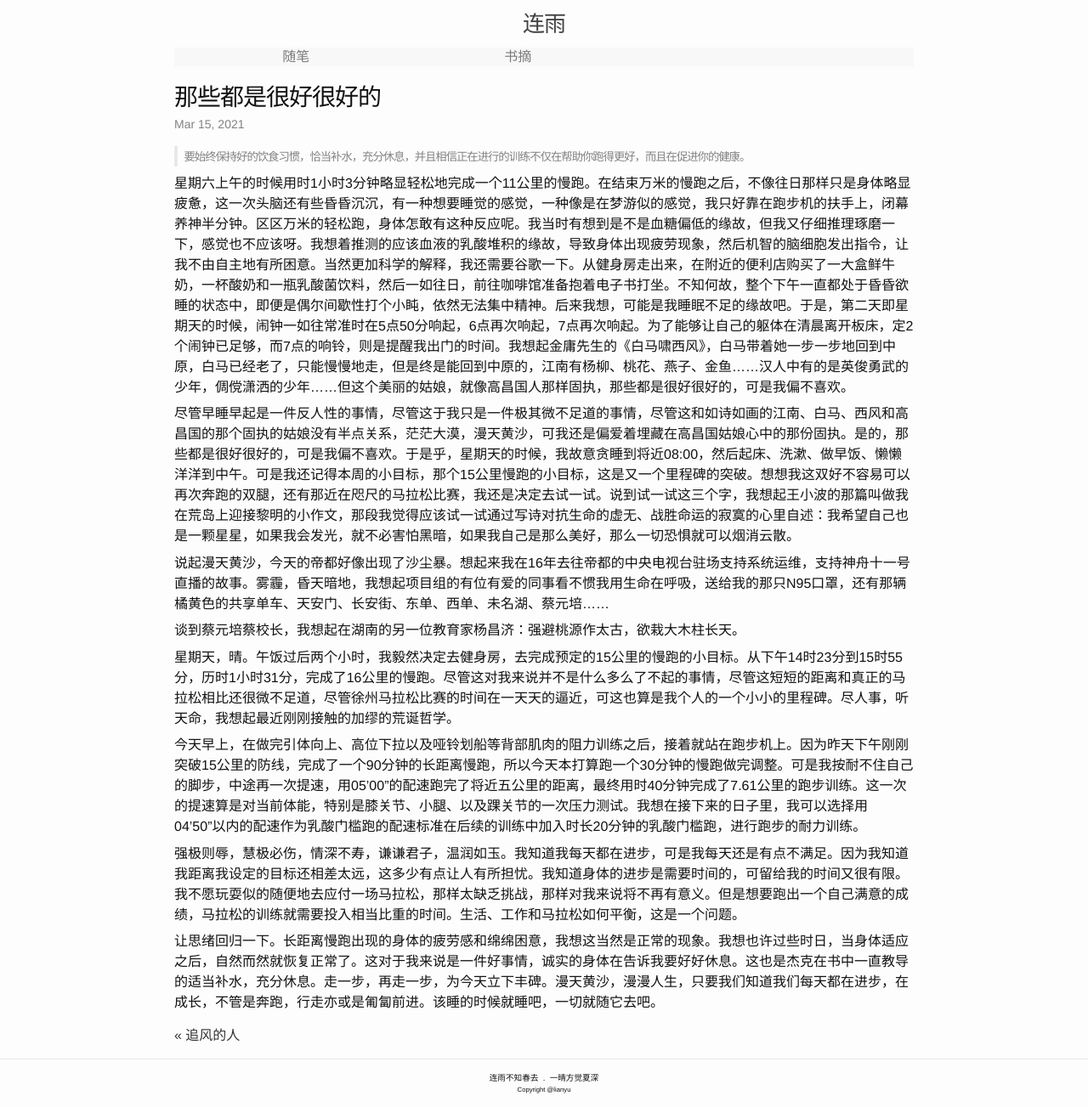
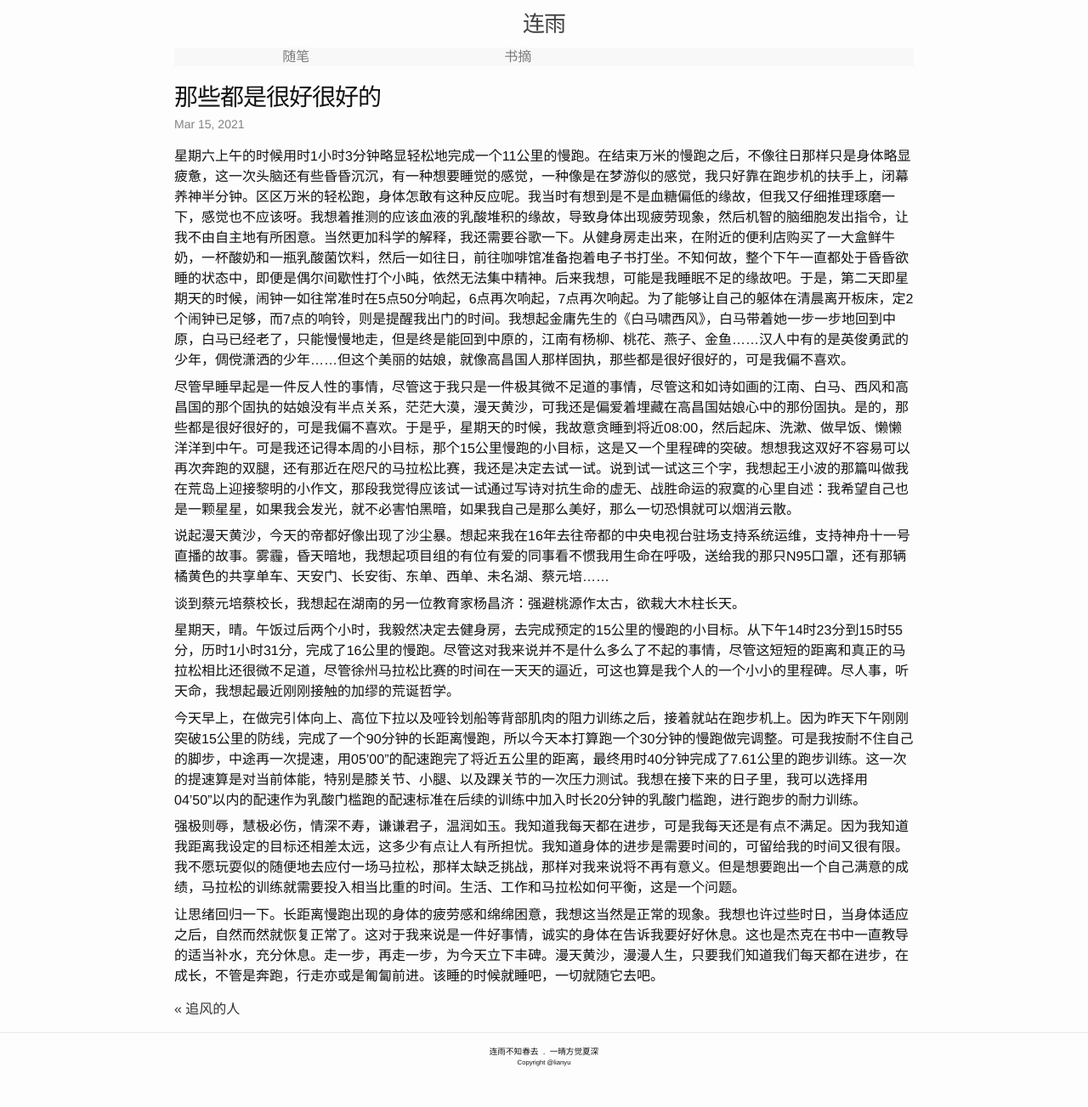
Before and after one commit to lianyu1115/lianyu, a Jekyll site: the page built from _essays/2021-03-15-那些都是很好很好的.md, in a window 1280 px wide. Shown: the whole page at 85% size. Built offline with Jekyll 4.4.1, drawn with Linux system fonts in a browser that asks for light colours; after the commit the page ends 1272 px from its top, so only the background shows below that.

Commit message:
Update 2021-03-15-那些都是很好很好的.md

```diff
--- a/_essays/2021-03-15-那些都是很好很好的.md
+++ b/_essays/2021-03-15-那些都是很好很好的.md
@@ -5,8 +5,6 @@ date: '2021-03-15 14:44:45 +0800'
 categories: ''
 tags: ''
 ---
-
-> <small> 要始终保持好的饮食习惯，恰当补水，充分休息，并且相信正在进行的训练不仅在帮助你跑得更好，而且在促进你的健康。
 
 星期六上午的时候用时1小时3分钟略显轻松地完成一个11公里的慢跑。在结束万米的慢跑之后，不像往日那样只是身体略显疲惫，这一次头脑还有些昏昏沉沉，有一种想要睡觉的感觉，一种像是在梦游似的感觉，我只好靠在跑步机的扶手上，闭幕养神半分钟。区区万米的轻松跑，身体怎敢有这种反应呢。我当时有想到是不是血糖偏低的缘故，但我又仔细推理琢磨一下，感觉也不应该呀。我想着推测的应该血液的乳酸堆积的缘故，导致身体出现疲劳现象，然后机智的脑细胞发出指令，让我不由自主地有所困意。当然更加科学的解释，我还需要谷歌一下。从健身房走出来，在附近的便利店购买了一大盒鲜牛奶，一杯酸奶和一瓶乳酸菌饮料，然后一如往日，前往咖啡馆准备抱着电子书打坐。不知何故，整个下午一直都处于昏昏欲睡的状态中，即便是偶尔间歇性打个小盹，依然无法集中精神。后来我想，可能是我睡眠不足的缘故吧。于是，第二天即星期天的时候，闹钟一如往常准时在5点50分响起，6点再次响起，7点再次响起。为了能够让自己的躯体在清晨离开板床，定2个闹钟已足够，而7点的响铃，则是提醒我出门的时间。我想起金庸先生的《白马啸西风》，白马带着她一步一步地回到中原，白马已经老了，只能慢慢地走，但是终是能回到中原的，江南有杨柳、桃花、燕子、金鱼……汉人中有的是英俊勇武的少年，倜傥潇洒的少年……但这个美丽的姑娘，就像高昌国人那样固执，那些都是很好很好的，可是我偏不喜欢。
 
```
